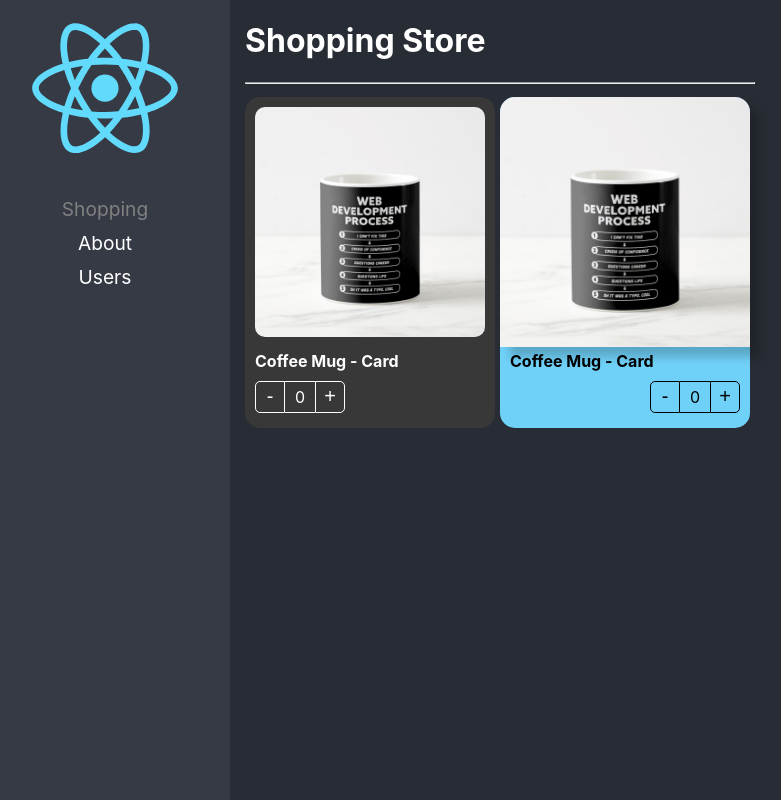
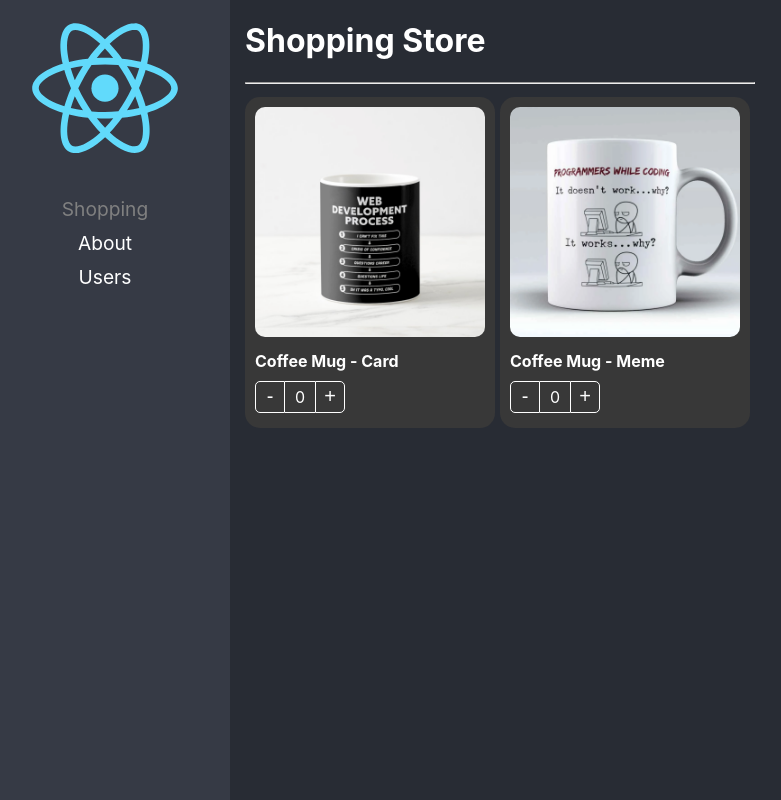
Before and after one commit to leakko/react-pro-tutorial, a React (Create React App) app: page / in a window 1280 px wide. Shown: the whole page, without its empty margins (20-801 px from the left). Built offline with nearby package versions, Linux system fonts and the light colour scheme.

Commit message:
implement control props

```diff
--- a/src/02-component-patterns/components/ProductCard.tsx
+++ b/src/02-component-patterns/components/ProductCard.tsx
@@ -1,6 +1,6 @@
 import { useProduct } from '../hooks/useProduct';
 import { createContext, CSSProperties, ReactElement, useContext } from 'react';
-import { ProductContextProps, Product } from '../interfaces/interfaces';
+import { ProductContextProps, Product, onChangeArgs } from '../interfaces/interfaces';
 import styles from '../styles/styles.module.css';
 
 const ProductContext = createContext<ProductContextProps>({} as ProductContextProps);
@@ -12,11 +12,13 @@ export interface Props {
     children?: ReactElement |ReactElement[];
     className?: string;
     style?: CSSProperties;
+    value?: number;
+    onChange?: ( args: onChangeArgs ) => void;
 }
 
 
-export const ProductCard = ({ children, product, className, style }: Props) => {
-    const { counter, increaseBy } = useProduct();
+export const ProductCard = ({ children, product, className, style, value, onChange }: Props) => {
+    const { counter, increaseBy } = useProduct({ onChange, product, value });
 
     return (
         <Provider value={{
--- /dev/null
+++ b/src/02-component-patterns/data/products.ts
@@ -0,0 +1,14 @@
+import { Product } from '../interfaces/interfaces';
+
+export const products: Product[] = [
+    {
+        id: '1',
+        title: 'Coffee Mug - Card',
+        img: './coffee-mug.png'
+    },
+    {
+        id: '2',
+        title: 'Coffee Mug - Meme',
+        img: './coffee-mug2.png'
+    }
+];
--- a/src/02-component-patterns/hooks/useProduct.ts
+++ b/src/02-component-patterns/hooks/useProduct.ts
@@ -1,8 +1,25 @@
-import { useState } from "react";
+import { useEffect, useRef, useState } from "react";
+import { Product, onChangeArgs } from '../interfaces/interfaces';
 
-export const useProduct = () => {
-    const [ counter, setCounter ] = useState(0);
-    const increaseBy = ( value: number ) => setCounter(prev => Math.max(prev + value, 0));
+interface useProductArgs {
+    product: Product;
+    value?: number;
+    onChange?: ( args: onChangeArgs ) => void;
+}
+
+export const useProduct = ( { onChange, product, value = 0 }: useProductArgs ) => {
+    const [ counter, setCounter ] = useState(value);
+    const isControlled = useRef<boolean>(!!onChange);
+    const increaseBy = ( value: number ) => {
+        const newValue = Math.max(counter + value, 0);
+        if (isControlled.current) return onChange!({ product, count: newValue });
+
+        setCounter(newValue);
+    };
+
+    useEffect(() => {
+        setCounter(value);
+    }, [ value ])
 
     return { counter, increaseBy }
 }
--- /dev/null
+++ b/src/02-component-patterns/hooks/useShoppingCart.ts
@@ -0,0 +1,23 @@
+import { useState } from 'react';
+import { products } from '../data/products';
+import { ProductInCart, onChangeArgs } from '../interfaces/interfaces';
+
+const initialProducts: { [key: string]: ProductInCart } = {};
+products.forEach(product => initialProducts[product.id] = {...product, count: 0});
+
+export const useShoppingCart = () => {
+	const [products, setProducts] = useState<{ [key: string]: ProductInCart }>(initialProducts);
+
+    const onProductCountChange = ({ count, product }: onChangeArgs) => {
+        setProducts(oldShoppingCart => {
+            const { [product.id]: changedProduct, ...rest } = oldShoppingCart;
+            const newShoppingCart = {
+                ...rest,
+                [changedProduct.id]: {...changedProduct, count: Math.max(count, 0)}
+            };
+            return newShoppingCart;
+        })
+	}
+
+	return { products, onProductCountChange }
+}
--- a/src/02-component-patterns/pages/ShoppingPage.tsx
+++ b/src/02-component-patterns/pages/ShoppingPage.tsx
@@ -1,13 +1,10 @@
 import { ProductCard } from "../components";
 import '../styles/custom-styles.css';
-
-const product = {
-    id: '1',
-    title: 'Coffee Mug - Card',
-    img: './coffee-mug.png'
-}
+import { useShoppingCart } from '../hooks/useShoppingCart';
 
 export const ShoppingPage = () => {
+    const { products, onProductCountChange } = useShoppingCart();
+
     return (
         <div>
             <h1>Shopping Store</h1>
@@ -17,16 +14,45 @@ export const ShoppingPage = () => {
                 flexDirection: 'row',
                 flexWrap: 'wrap'
             }}>
-            <ProductCard product={product} className="bg-dark text-white">
+                {
+                    Object.values(products).map(product => (
+                        <ProductCard
+                            key={product.id}
+                            product={product}
+                            className="bg-dark text-white"
+                            value={product.count}
+                            onChange={ onProductCountChange }
+                        >
                             <ProductCard.Image className="custom-image" />
                             <ProductCard.Title className="text-bold" />
                             <ProductCard.Buttons className="custom-buttons" />
                         </ProductCard>
-            <ProductCard product={product} style={{ backgroundColor: '#70D1F8' }}>
-                <ProductCard.Image style={{ boxShadow: '10px 10px 10px rgba(0,0,0,0.2)' }} />
-                <ProductCard.Title style={{ fontWeight: 'bold' }} />
-                <ProductCard.Buttons style={{ display: 'flex', justifyContent: 'flex-end' }} />
+                    ))
+                }
+            </div>
+
+            <div className='shopping-cart'>
+                {
+                    Object.values(products).filter(product => product.count).map(product =>(
+                        <ProductCard
+                            key={product.id}
+                            product={product}
+                            className="bg-dark text-white"
+                            style={{ width: '100px' }}
+                            value={product.count}
+                            onChange={ onProductCountChange }
+                        >
+                            <ProductCard.Image className="custom-image" />
+                            <ProductCard.Buttons
+                                className="custom-buttons"
+                                style={{
+                                    display: 'flex',
+                                    justifyContent: 'center'
+                                }}
+                            />
                         </ProductCard>
+                    ))
+                }
             </div>
         </div>
     )
--- a/src/02-component-patterns/styles/custom-styles.css
+++ b/src/02-component-patterns/styles/custom-styles.css
@@ -21,3 +21,9 @@
     color: white;
     border-color: white;
 }
+
+.shopping-cart {
+    position: fixed;
+    top: 0px;
+    right: 10px;
+}
```
Also changed, not shown: src/02-component-patterns/interfaces/interfaces.ts (+9 -0 lines), public/coffee-mug2.png (added). Lines whose indentation alone changed are shown as unchanged.
